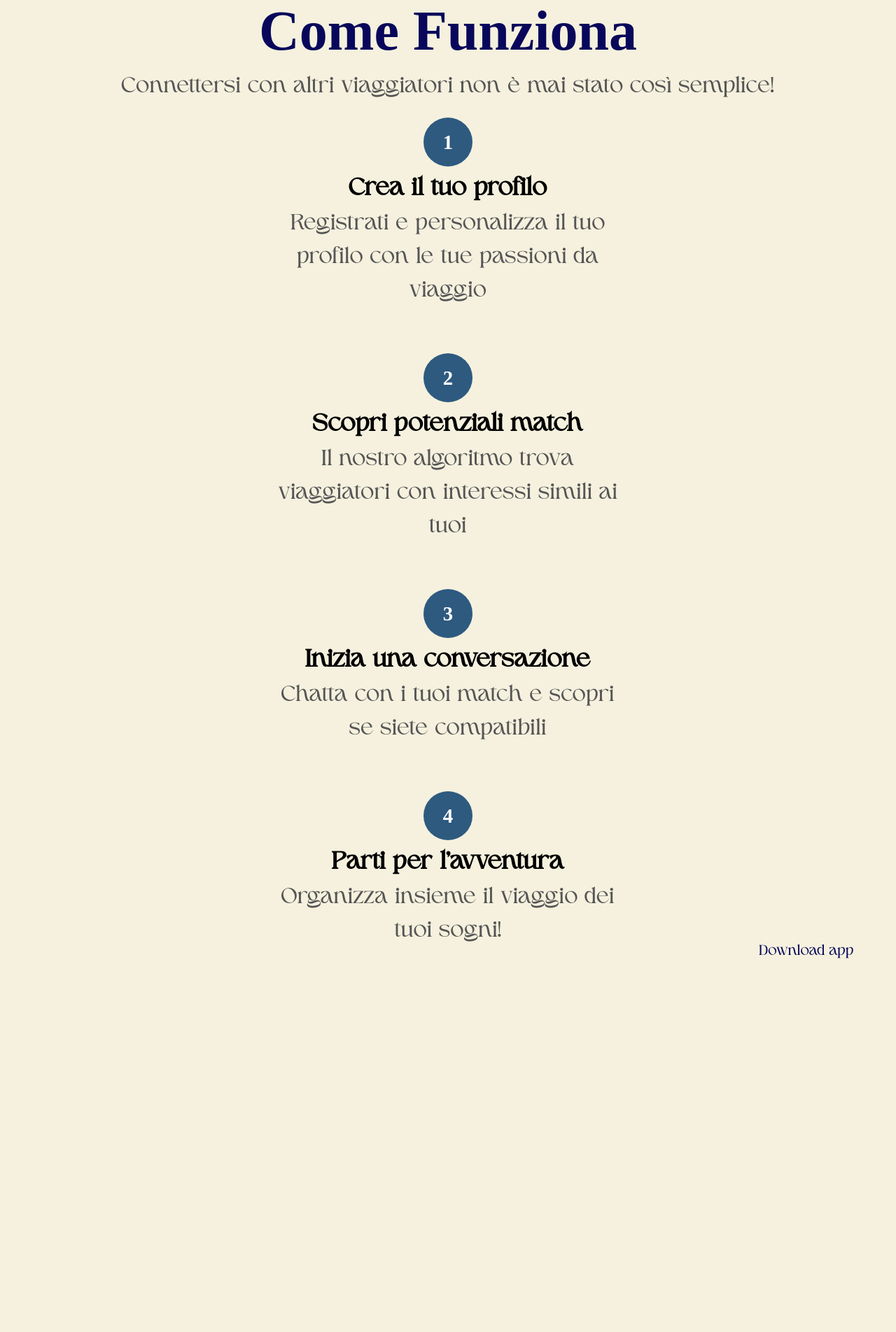
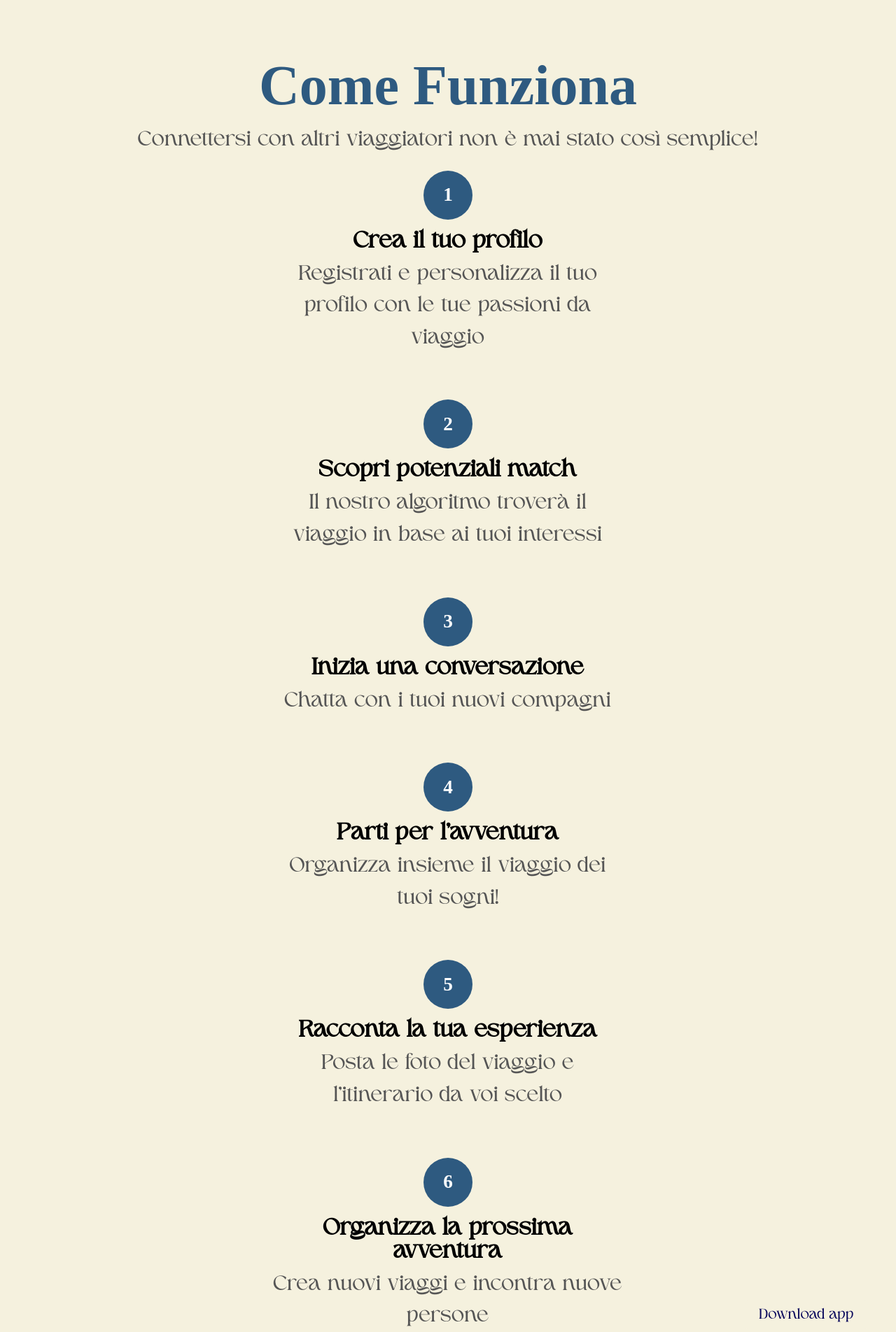
Before and after one commit to Alessiad12/progetto1, a PHP site: page /notify-swipe/pagina_iniziale.html in a window 1280 px wide. Shown: the part 1151-3055 px from the top of the page at 70% size. Before the commit the page ends 2521 px from the top, so only its background shows below. Run offline with PHP 8.4, Linux system fonts and the light colour scheme.

Commit message:
piccoli cambiamenti

```diff
--- a/css/style_pagina_iniziale.css
+++ b/css/style_pagina_iniziale.css
@@ -149,14 +149,14 @@ button:hover {
     display: flex;
     width: 100%;
     position: relative;
-    top: 100px;
+    top: 130px;
     flex-direction: column;
     align-items: center;
 }
 h2 {
     font-size: 5em;
     margin-bottom: 10px;
-    color: rgb(8, 7, 91);
+    color: #2e5a80;
     text-align: center;
     font-family: Songti TC;
 
@@ -183,13 +183,13 @@ h2 {
     justify-content: center;
     font-weight: bold;
     margin-bottom: 15px;
-    font-size: 1.8em;
+    font-size: 1.7em;
     font-family: Hiragino Mincho ProN;
 
 }
 
       .title_s {
-    font-size: 2.2em;
+    font-size: 2.1em;
     font-weight: bold;
     margin-bottom: 8px;
     text-align: center;
@@ -197,7 +197,7 @@ h2 {
 }
 
       .description {
-    font-size: 2em;
+    font-size: 1.9em;
     color: #555;
     text-align: center;
     line-height: 1.5;
--- a/pagina_iniziale.html
+++ b/pagina_iniziale.html
@@ -61,6 +61,9 @@
         </div>
     </div>
     <div class="contenitore_step">
+        <br>
+        <br>
+        <br>
         <h2>Come Funziona</h2>
             <div class="description">Connettersi con altri viaggiatori non è mai stato così semplice!</div>
 
@@ -73,19 +76,30 @@
         <div class="step">
           <div class="circle">2</div>
           <div class="title_s">Scopri potenziali match</div>
-          <div class="description">Il nostro algoritmo trova viaggiatori con interessi simili ai tuoi</div>
+          <div class="description">Il nostro algoritmo troverà il viaggio in base ai tuoi interessi</div>
         </div>
 
         <div class="step">
           <div class="circle">3</div>
           <div class="title_s">Inizia una conversazione</div>
-          <div class="description">Chatta con i tuoi match e scopri se siete compatibili</div>
+          <div class="description">Chatta con i tuoi nuovi compagni </div>
         </div>
 
         <div class="step">
           <div class="circle">4</div>
           <div class="title_s">Parti per l'avventura</div>
           <div class="description">Organizza insieme il viaggio dei tuoi sogni!</div>
+        </div>
+        <div class="step">
+          <div class="circle">5</div>
+          <div class="title_s">Racconta la tua esperienza</div>
+          <div class="description"> Posta le foto del viaggio e l'itinerario da voi scelto</div>
+        </div>
+
+        <div class="step">
+          <div class="circle">6</div>
+          <div class="title_s">Organizza la prossima avventura</div>
+          <div class="description"> Crea nuovi viaggi e incontra nuove persone </div>
         </div>
 
 </div>
```
